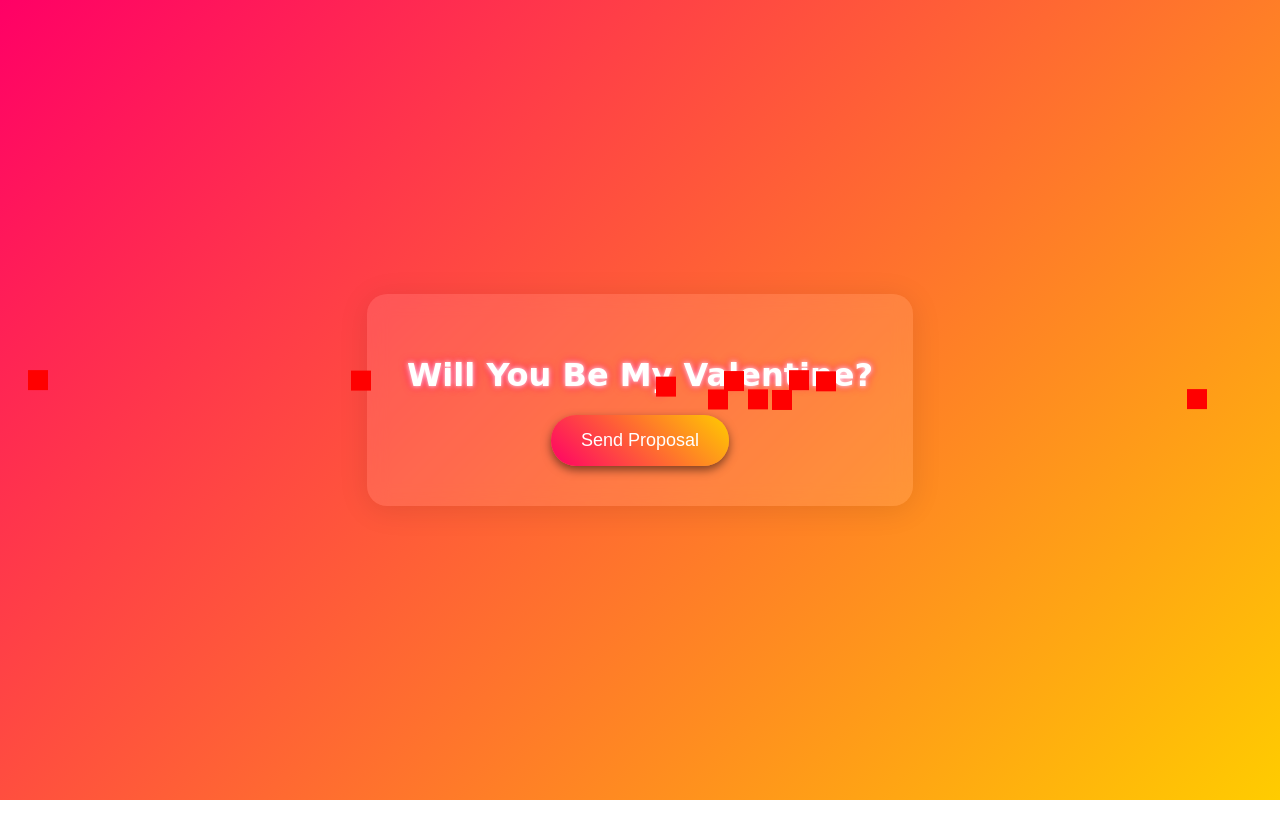
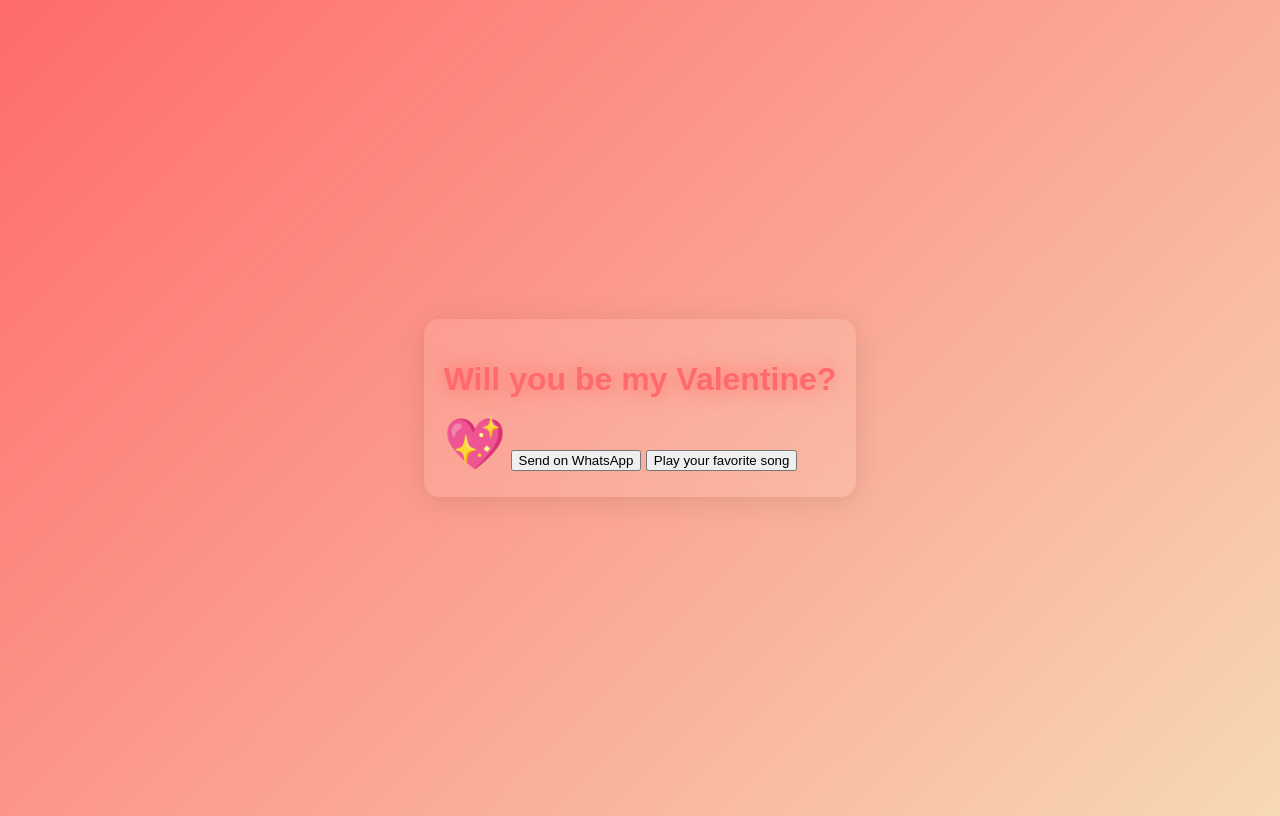
Before and after one commit to Shiva1-coder/VD2026, a plain HTML site: page index.html in a window 1280 px wide. Drawn offline with Linux system fonts and the light colour scheme; a web font is replaced by a local one.

Commit message:
Updated index.html with Valentine's proposal features

```diff
--- a/index.html
+++ b/index.html
@@ -4,100 +4,68 @@
     <meta charset="UTF-8">
     <meta name="viewport" content="width=device-width, initial-scale=1.0">
     <title>Valentine Proposal</title>
-    <link href="https://fonts.googleapis.com/css2?family=Romance+Fatal:wght@400;700&display=swap" rel="stylesheet">
     <style>
         body {
-            margin: 0;
+            background: linear-gradient(135deg, #ff6b6b, #f7d9b5);
+            font-family: Arial, sans-serif;
+            display: flex;
+            align-items: center;
+            justify-content: center;
             height: 100vh;
-            display: flex;
-            justify-content: center;
-            align-items: center;
-            font-family: 'Romance Fatal', cursive;
             overflow: hidden;
-            background: linear-gradient(135deg, #ff0066, #ffcc00);
-            animation: gradient 15s ease infinite;
         }
-
-        @keyframes gradient {
-            0% { background-position: 0% 50%; }
-            50% { background-position: 100% 50%; }
-            100% { background-position: 0% 50%; }
-        }
-
-        .glass {
+        .container {
             background: rgba(255, 255, 255, 0.1);
             backdrop-filter: blur(10px);
-            border-radius: 20px;
-            padding: 40px;
+            padding: 20px;
+            border-radius: 15px;
             box-shadow: 0 4px 30px rgba(0, 0, 0, 0.1);
-            text-align: center;
-            animation: fadeIn 1s ease forwards;
+            animation: fadeIn 1s;
         }
-
         @keyframes fadeIn {
             from { opacity: 0; }
             to { opacity: 1; }
         }
-
         h1 {
-            color: #fff;
-            text-shadow: 0 0 5px #fff, 0 0 10px #ff0066;
+            color: #ff6b6b;
+            text-align: center;
+            text-shadow: 0 0 10px #fff, 0 0 20px #e03344;
+            animation: glow 1s infinite alternate;
         }
-
-        button {
-            background: linear-gradient(45deg, #ff0066, #ffcc00);
-            border: none;
-            color: white;
-            padding: 15px 30px;
-            border-radius: 25px;
-            cursor: pointer;
-            font-size: 18px;
-            box-shadow: 0 4px 10px rgba(0, 0, 0, 0.5);
-            transition: transform 0.3s, box-shadow 0.3s;
+        @keyframes glow {
+            from { text-shadow: 0 0 10px #e03344; }
+            to { text-shadow: 0 0 20px #ff6b6b; }
         }
-
-        button:hover {
-            transform: translateY(-5px);
-            box-shadow: 0 10px 20px rgba(0, 0, 0, 0.7);
+        .heart {
+            position: relative;
+            display: inline-block;
+            color: #ff6b6b;
+            font-size: 50px;
+            animation: float 3s infinite;
         }
-
-        /* Add floating hearts */
-        .heart {
-            position: absolute;
-            width: 20px;
-            height: 20px;
-            background: red;
-            animation: float 5s infinite;
-        }
-
         @keyframes float {
-            0% { transform: translateY(0); }
-            50% { transform: translateY(-20px); }
-            100% { transform: translateY(0); }
+            0% { transform: translatey(0); }
+            50% { transform: translatey(-10px); }
+            100% { transform: translatey(0); }
         }
     </style>
 </head>
 <body>
-    <div class="glass">
-        <h1>Will You Be My Valentine?</h1>
-        <button onclick="sendProposal()">Send Proposal</button>
+    <div class="container">
+        <h1>Will you be my Valentine?</h1>
+        <div class="heart">💖</div>
+        <button onclick="whatsappIntegration()">Send on WhatsApp</button>
+        <button id="playSong">Play your favorite song</button>
     </div>
     <script>
-        function sendProposal() {
-            alert('Proposal sent! 💖');
+        function whatsappIntegration() {
+            const message = 'Will you be my Valentine? 🎉';
+            window.open(`https://wa.me/?text=${encodeURIComponent(message)}`);
         }
-
-        // Function to create floating hearts
-        const createHearts = () => {
-            for (let i = 0; i < 10; i++) {
-                const heart = document.createElement('div');
-                heart.classList.add('heart');
-                heart.style.left = Math.random() * 100 + 'vw';
-                heart.style.animationDuration = Math.random() * 3 + 3 + 's';
-                document.body.appendChild(heart);
-            }
-        };
-        createHearts();
+        document.getElementById('playSong').addEventListener('click', function() {
+            const audio = new Audio('your-song-url.mp3'); // Add song URL
+            audio.play();
+        });
     </script>
 </body>
 </html>
```
